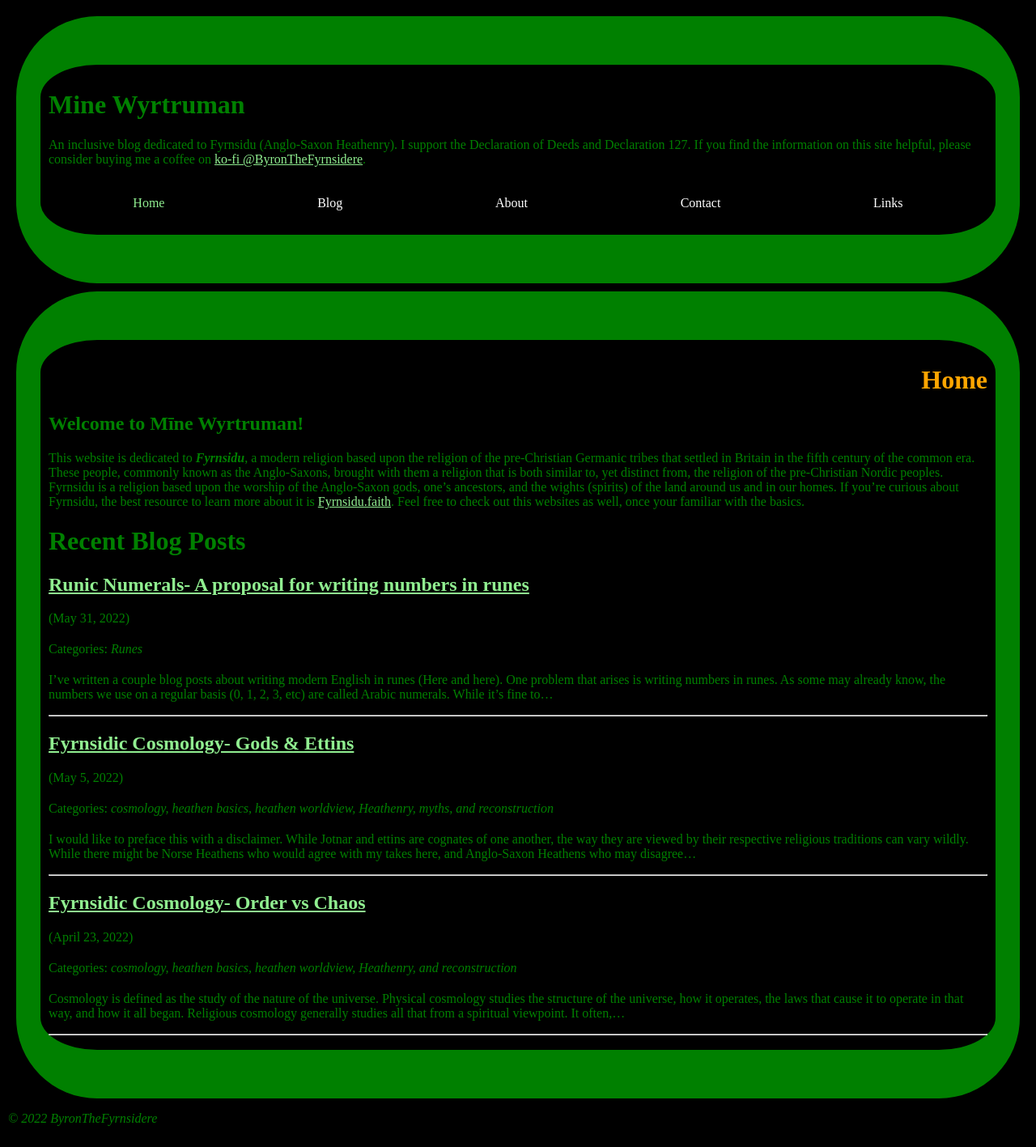
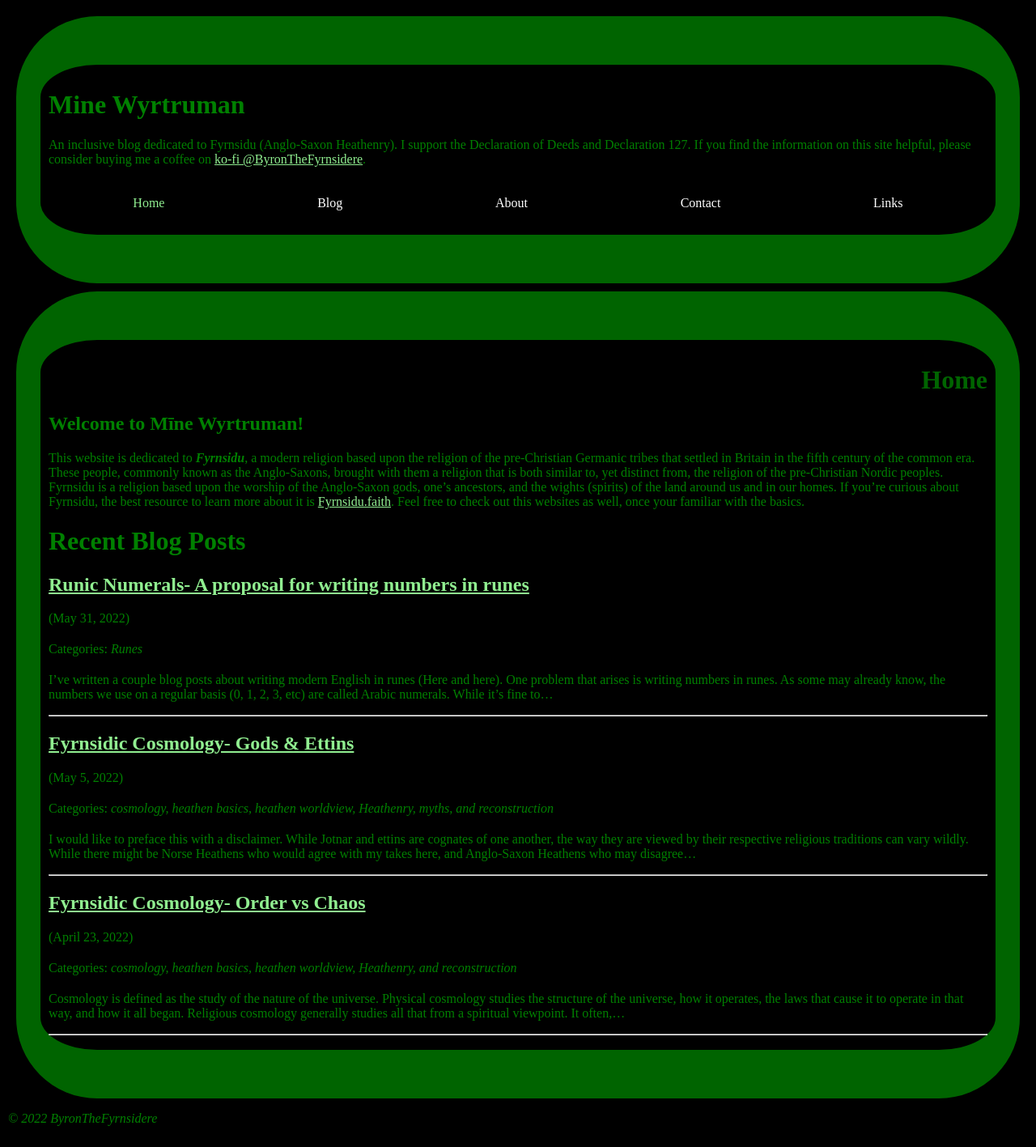
Before and after one commit to byronpendason/byronpendason.github.io, a Jekyll site: the page built from index.md, in a window 1280 px wide. Shown: the whole page at 81% size. Built offline with Jekyll 4.4.1, drawn with Linux system fonts in a browser that asks for light colours; our own code applies the rules of GitHub Pages for plain Markdown files; comment, search, counter and statistics services are not loaded.

Commit message:
Update style.css

```diff
--- a/css/style.css
+++ b/css/style.css
@@ -12,7 +12,7 @@
         padding: 10px;
         border-style: solid;
         border-width: 60px 30px;
-        border-color: green;
+        border-color: darkgreen;
         border-radius: 100px;
       }
       nav ul {
@@ -26,7 +26,7 @@
         margin-right: auto;
         padding: 10px;
         background-color: black;
-        border-color: green;
+        border-color: darkgreen;
         border-width: 10px;
         border-radius: 25px;
       }
@@ -47,13 +47,13 @@
         border-radius: 100px;
         border-style: solid;
         border-width: 60px 30px;
-        border-color: green;
+        border-color: darkgreen;
       }
       #content a {
         color: lightgreen;
       }
       #content h1:first-child {
-        color: orange;
+        color: darkgreen;
         text-align: right;
       }
       p + p {
```
